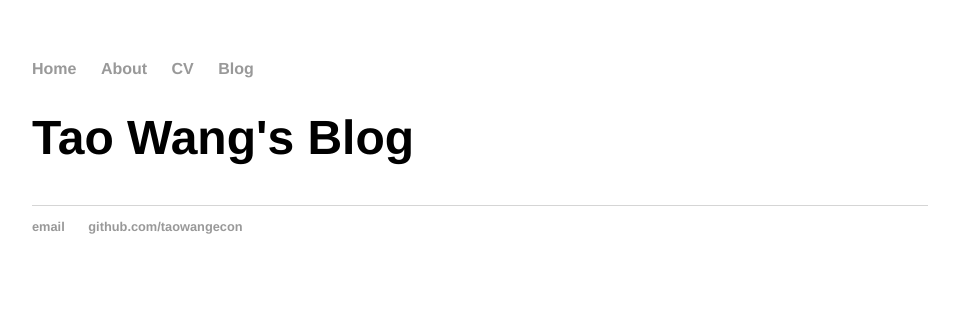
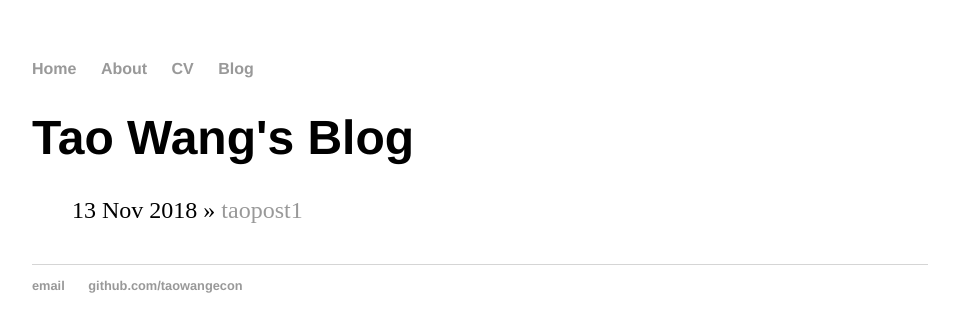
Before and after one commit to iworld1991/TaoWangEcon.github.io, a Jekyll site: the page built from blog/index.html, in a window 1280 px wide. Shown: the top 332 px of the page, without its empty margins (160-1119 px from the left). Built offline with Jekyll 4.4.1, drawn with Linux system fonts in a browser that asks for light colours.

Commit message:
Update and rename _post/2014-04-30-xxx.md to _posts/2018-11-13-taopost1.md

```diff
--- a/_post/2014-04-30-xxx.md
+++ b/_posts/2018-11-13-taopost1.md
@@ -1,7 +1,7 @@
 ---
 layout: post
-title: "xxx"
-date: 2014-04-30
+title: "taopost1"
+date: 2018-11-13
 ---
 
 Well. Finally got around to putting this old website together. Neat thing about it - powered by [Jekyll](http://jekyllrb.com) and I can use Markdown to author my posts. It actually is a lot easier than I thought it was going to be.
```
